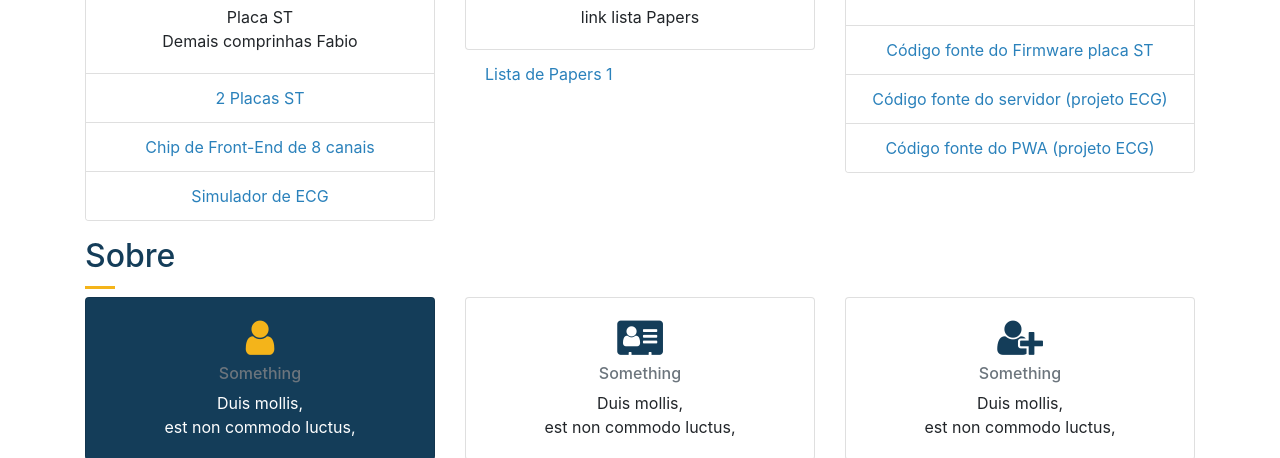
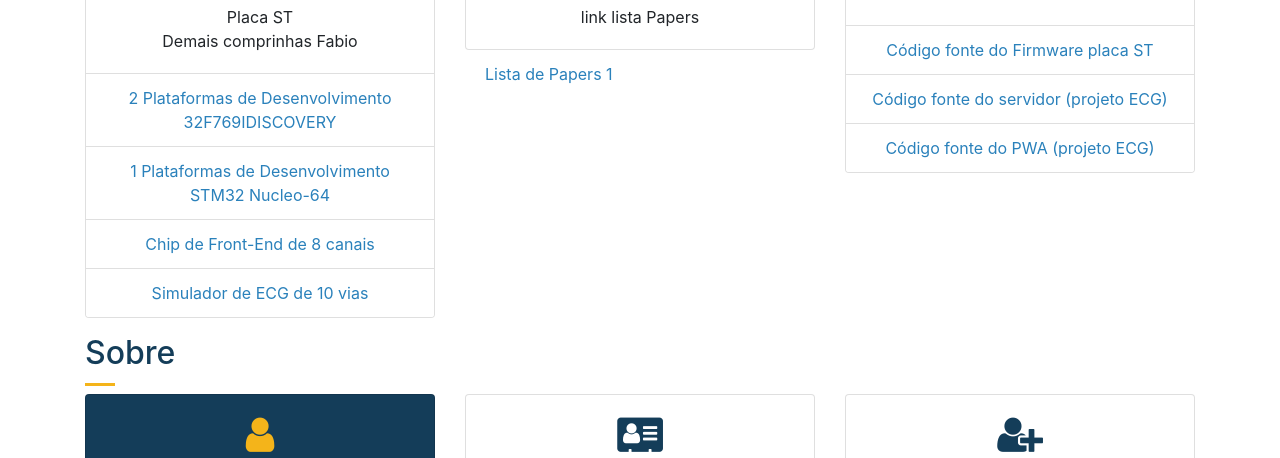
Before and after one commit to if4health/siteTech4Health, a plain HTML site: page index.html in a window 1280 px wide. Shown: the part 3220-3678 px from the top of the page. Drawn offline with nearby package versions, Linux system fonts and the light colour scheme.

Commit message:
Update index.html

```diff
--- a/index.html
+++ b/index.html
@@ -412,13 +412,16 @@ a {
             </div>
             <ul class="list-group list-group-flush">
               <li class="list-group-item">
-                <a href="#">2 Placas ST</a>
+                <a href="https://www.st.com/en/evaluation-tools/32f769idiscovery.html">2 Plataformas de Desenvolvimento 32F769IDISCOVERY </a>
+              </li>
+		<li class="list-group-item">
+                <a href="https://www.st.com/en/evaluation-tools/nucleo-f401re.html">1 Plataformas de Desenvolvimento STM32 Nucleo-64 </a>
               </li>
               <li class="list-group-item text-muted">
                 <a href="#">Chip de Front-End de 8 canais</a>
               </li>
               <li class="list-group-item text-muted">
-                <a href="#">Simulador de ECG</a>
+                <a href="#">Simulador de ECG de 10 vias</a>
               </li>
             </ul>
           </div>
```
